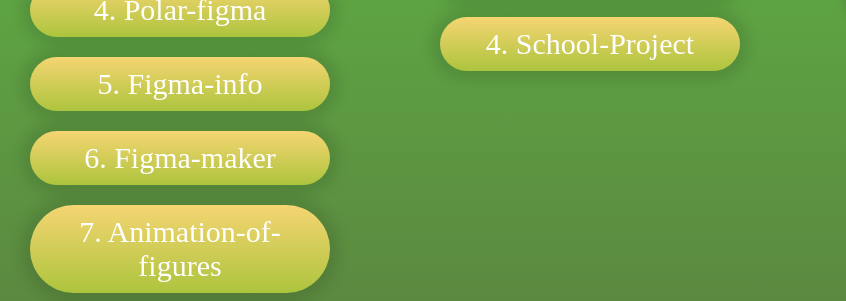
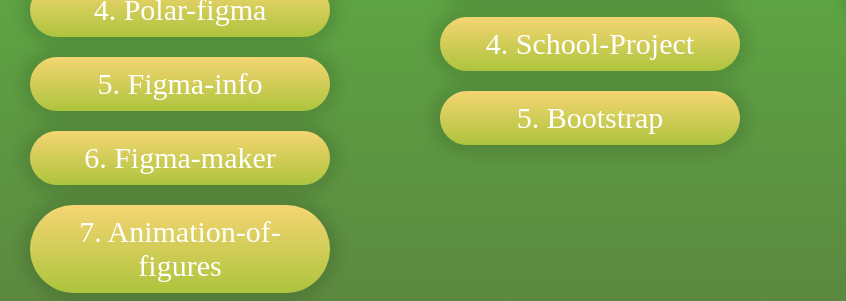
Before and after one commit to kamronFrontDev/Kamron-portfolio, a plain HTML site: page index.html in a window 1280 px wide. Shown: the part 393-694 px from the top of the page, 0-846 px from the left. Drawn offline with Linux system fonts and the light colour scheme.

Commit message:
Update index.html

```diff
--- a/index.html
+++ b/index.html
@@ -28,6 +28,7 @@
             <a target="_blank" href="https://kamronfrontdev.github.io/Basketball-animation/">2. Keyframes-animation</a>
             <a target="_blank" href="https://kamronfrontdev.github.io/irorun-Figma/">3. irorun-Figma</a>
             <a target="_blank" href="https://kamronfrontdev.github.io/School-Project/">4. School-Project</a>
+            <a target="_blank" href="https://kamronfrontdev.github.io/Bootstrap/">5. Bootstrap</a>
         </div>
         <div class="img"></div>
     </main>
```
